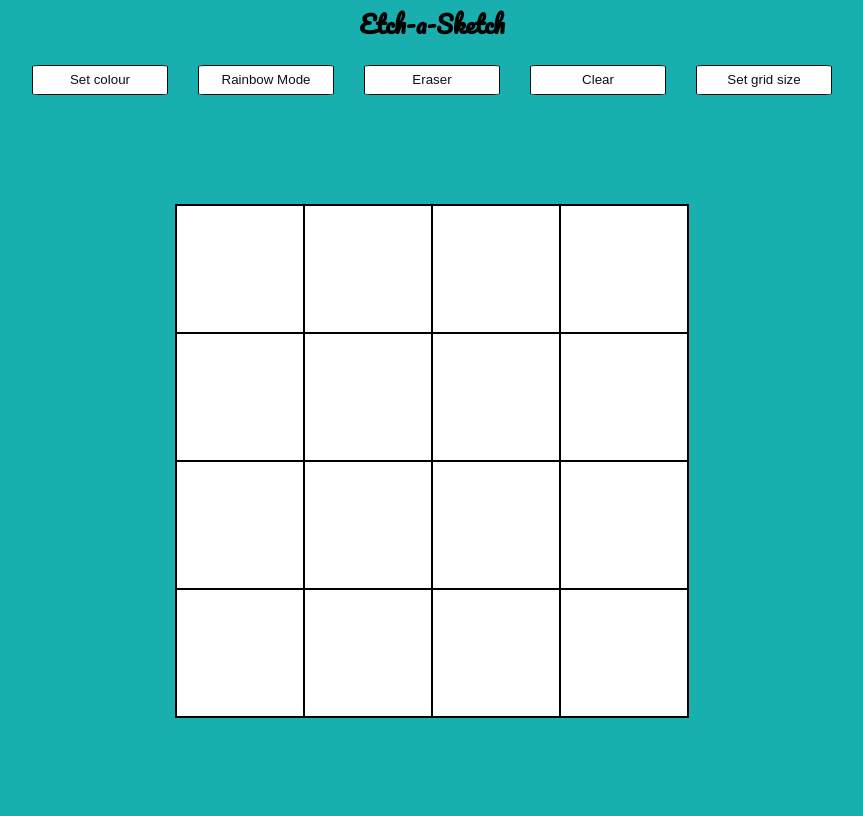
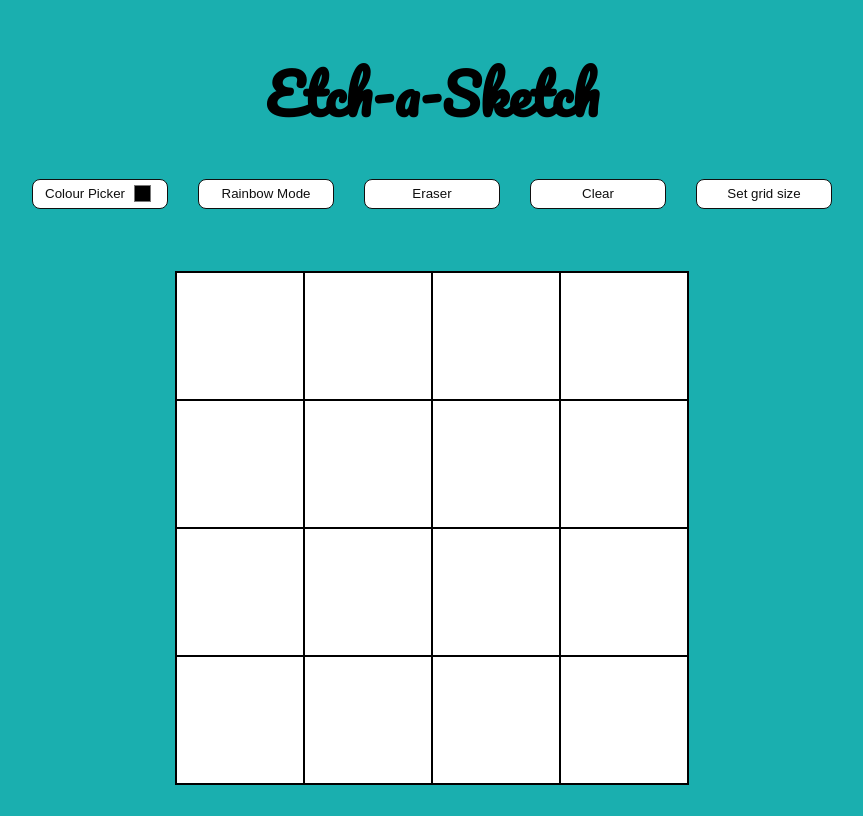
Before and after one commit to Bwsmorgan/etch-a-sketch, a plain HTML site: page index.html in a window 1280 px wide. Shown: the whole page, without its empty margins (208-1071 px from the left). Drawn offline with Linux system fonts and the light colour scheme.

Commit message:
Add color input to colour picker button. implement js functionality to allow user to select specific colour from colour picker

```diff
--- a/index.html
+++ b/index.html
@@ -17,15 +17,20 @@
 <body>
 
 
-    <h2 class="title">Etch-a-Sketch</h2>
+    <h1 class="title">Etch-a-Sketch</h1>
 
     <div class="btns">
-        <button class="sel-col">Set colour</button>
+
+        <button class="sel-col">
+
+            Colour Picker
+            <input type="color" id="color">
+
+        </button>
         <button class="rainbow">Rainbow Mode</button>
         <button class="eraser">Eraser</button>
         <button class="clear">Clear</button>
         <button class="btn-open">Set grid size</button>
-
 
     </div>
 
--- a/script.js
+++ b/script.js
@@ -22,15 +22,20 @@
         const overlay = document.querySelector('.overlay');
         const openModalBtn = document.querySelector('.btn-open');
         const closeModalBtn = document.querySelector('.btn-close');
-        const pickColour = document.querySelector('.sel-col');
+        const pickColour = document.querySelector('#color');
         const rainbow = document.querySelector('.rainbow');
         const eraser = document.querySelector('.eraser');
         const clearGrid = document.querySelector('.clear');
 
+
         pickColour.addEventListener("click", ()=>{
 
-            //let colorPicker: ColorPicker = new ColorPicker({}, '#color-picker');
+            grid.addEventListener("mousemove", () => {
 
+                let myColour = pickColour.value;
+                console.log(myColour);
+                currentColour = myColour;
+            })
 
         })
 
--- a/style.css
+++ b/style.css
@@ -10,8 +10,9 @@ body {
 
 }
 .title {
-    margin-top: -5px;
+
     text-align: center;
+    font-size:55px;
 }
 
 .grid-container {
@@ -42,6 +43,7 @@ body {
     justify-content: space-between;
     height: 100px;
     width: 200px;
+
 }
 
 .btns{
@@ -49,7 +51,9 @@ body {
     width: 800px;
     gap: 30px;
     justify-content: center;
-    margin-bottom: 20px;
+    margin-bottom: 40px;
+
+
 }
 .btn-open, .sel-col, .rainbow, .eraser, .clear{
 
@@ -59,10 +63,11 @@ body {
     background-color: white;
     border: rgb(15, 15, 15) 1.5px solid;
     color: rgb(15, 15, 15);
+    border-radius: 8px;
 }
 
 
-.btn-open:hover{
+button:hover{
     background-color: rgb(15, 15, 15);
     color: white;
 
@@ -93,6 +98,19 @@ body {
     background: #eee;
 }
 
+.sel-col {
+    display: flex;
+    justify-content:  center;
+    align-items: center;
+    gap: 5px;
+}
+
+#color{
+    border: none;
+    background: none;
+    width: 25px;
+}
+
 .overlay {
     position: fixed;
     top: 0;
```
Also changed, not shown: 1 other file.
